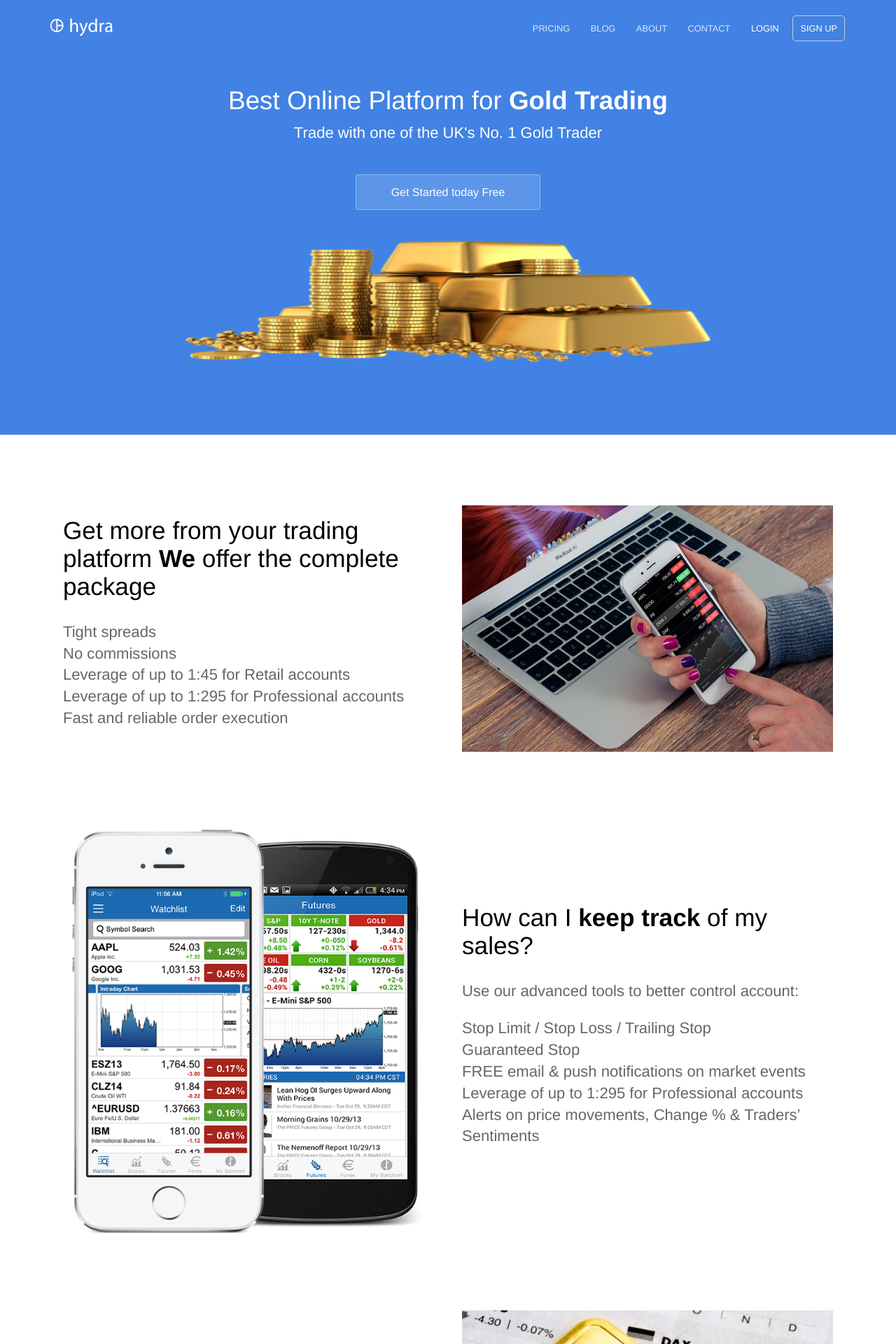
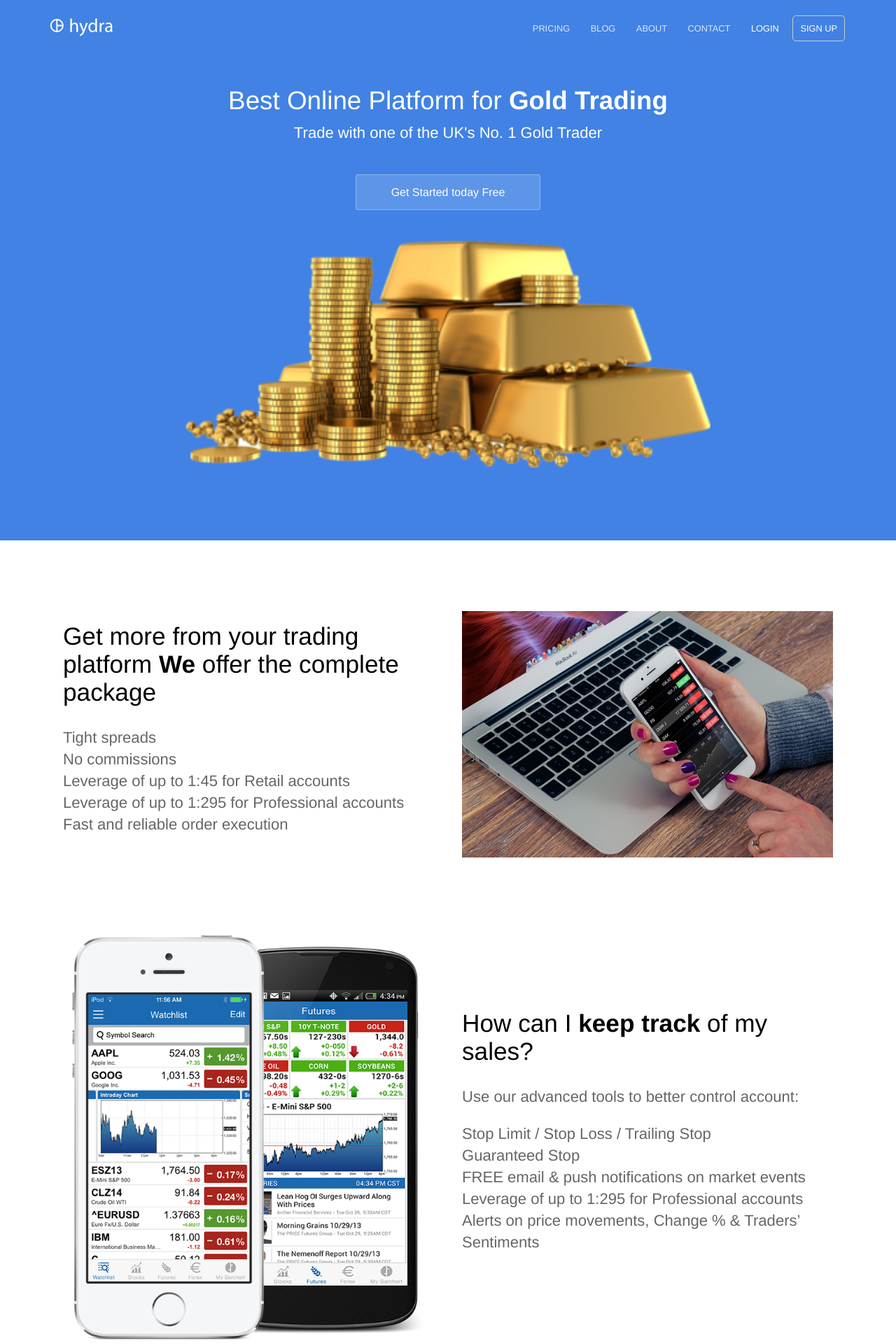
Before and after one commit to GOLDTRADERS/temp.github.io, a Jekyll site: the page built from index.html, in a window 1280 px wide. Shown: the top 1920 px of the page at 70% size. Built offline with Jekyll 4.4.1, drawn with Linux system fonts in a browser that asks for light colours.

Commit message:
Update index.html

```diff
--- a/index.html
+++ b/index.html
@@ -8,7 +8,7 @@
 		<p class="subtext editable">Trade with one of the UK's No. 1 Gold Trader</p>
 		<div class="cta button alt"><a href="/sign-up/">Get Started today Free</a></div>
 		<div>
-			<img src="/images/gold-bar-png-41027.png" alt="Screenshot" height="173" width="400" />
+			<img src="/images/gold-bar-png-41027.png" alt="Screenshot" width="400" />
 		</div>
 	</div>
 </section>
```
